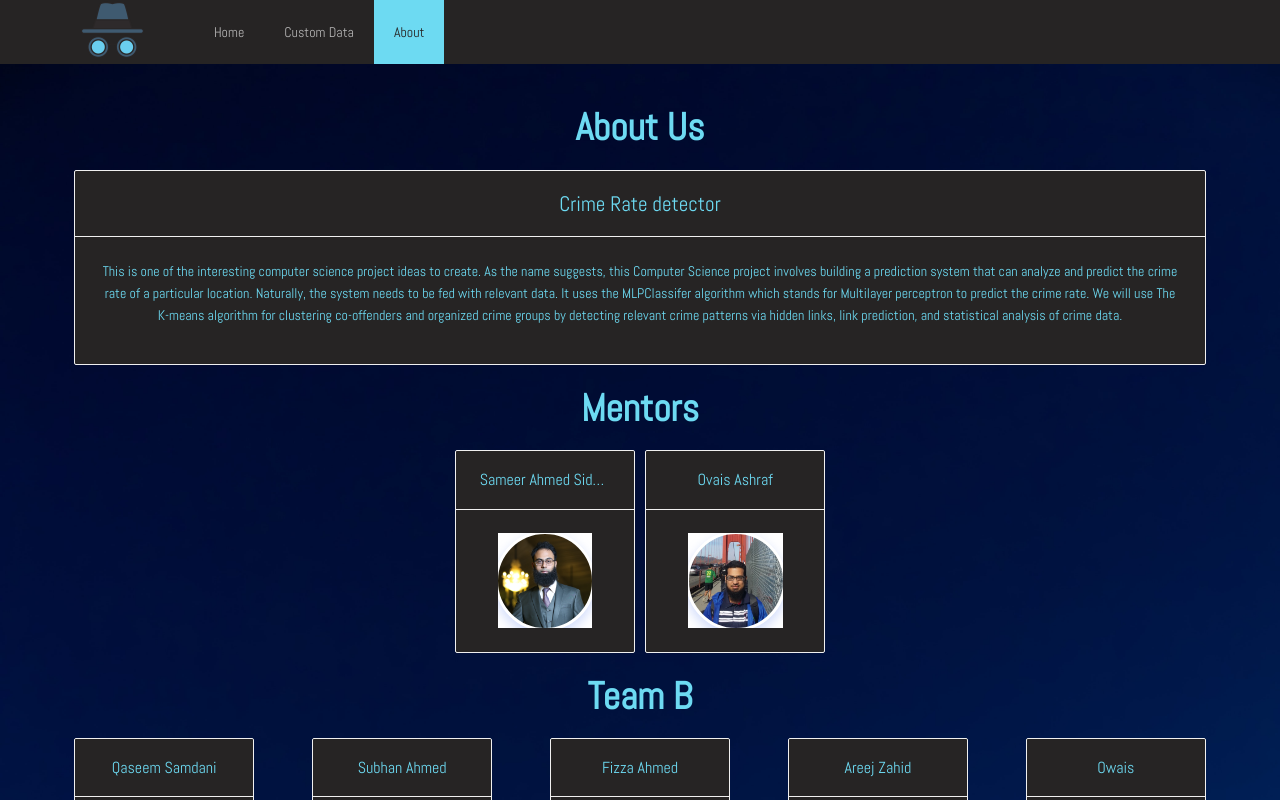
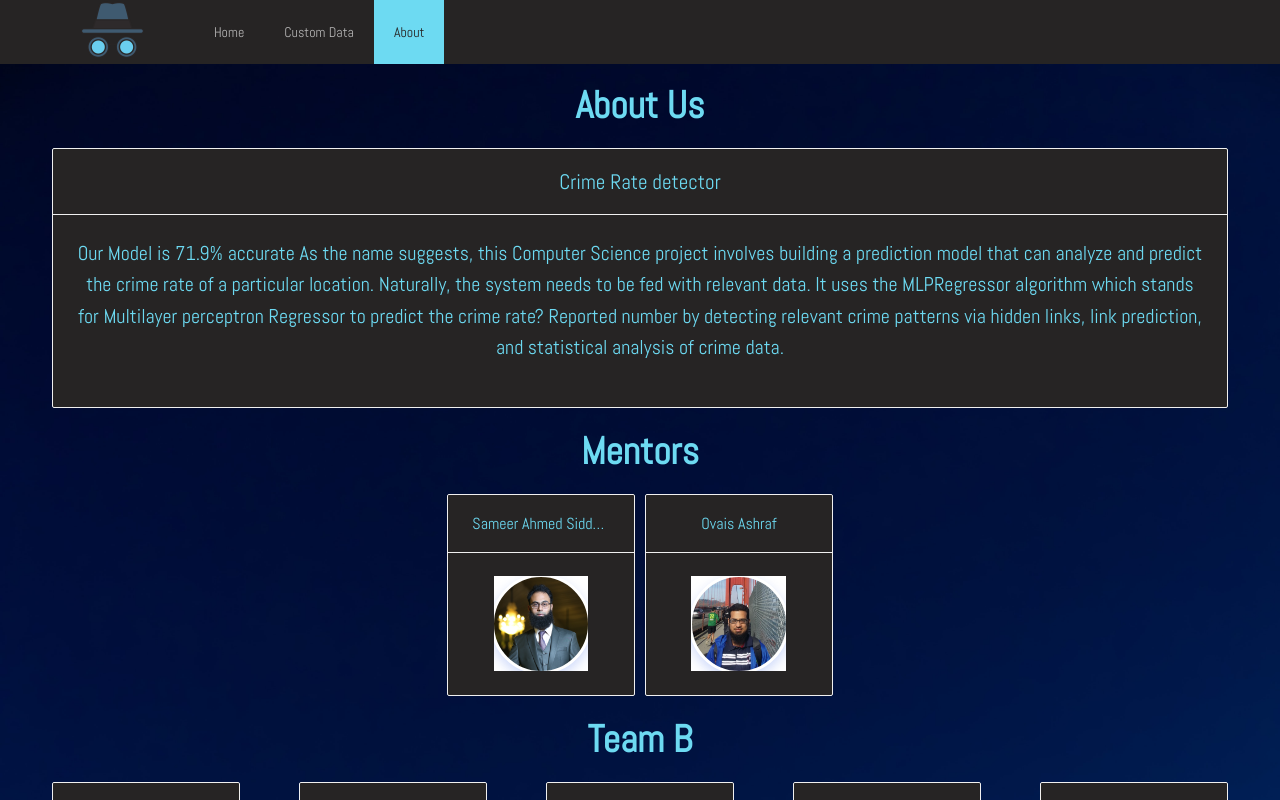
Before and after one commit to subhan97ahmed/Crime-rate-detector, a React (Create React App) app: page /about in a window 1280 px wide. Shown: the top 800 px of the page. Built offline with nearby package versions, Linux system fonts and the light colour scheme; what google-maps-react would draw is missing.

Commit message:
fixed about us font added inputs in App.js

```diff
--- a/src/App.js
+++ b/src/App.js
@@ -1,5 +1,5 @@
 import React, { useState } from "react";
-import { Layout, Input, Typography, Row, Col } from "antd";
+import { Layout, Input, Typography, Row, Col, Select, Button } from "antd";
 import MapContainer from "./components/MapContainer";
 import NavBar from "./components/NavBar";
 import NavLogo from "./components/NavLogo";
@@ -10,6 +10,7 @@ import "./App.less";
 const { Title } = Typography;
 const { Header, Content, Footer } = Layout;
 const { Search } = Input;
+const { Option } = Select;
 
 const txtColor = conColors.txtColor;
 const footerBgColor = conColors.footerBgColor;
@@ -19,12 +20,46 @@ const footerTxtColor = conColors.footerTxtColor;
 function App() {
 
   const [searchedCity, setsearchedCity] = useState('')
+  const [predictionData, setpredictionData] = useState('')
+  const [year, setyear] = useState('')
+  const [month, setmonth] = useState('')
+  const [crimeType, setcrimeType] = useState('')
   const onSearch = (value) => {
     // if(value!==searched){
     setsearchedCity(value);
     // }
   };
+  const OnClickPredict = async () => {
+    // console.log(year)
+    // console.log(month)
+    // console.log(crimeType)
 
+    const requestOptions = {
+      method: 'POST',
+      headers: { 'accept': 'application/json', 'Content-Type': 'application/json' },
+      body: JSON.stringify({
+        year: Number(year),
+        month: Number(month),
+        crimeType: Number(crimeType)
+      })
+    };
+    const response = await fetch('http://crimemodel.herokuapp.com/predicts', requestOptions);
+    const data = await response.json();
+    setpredictionData({
+      year: data.year,
+      month: data.month,
+      crimeType: data.crimeType,
+      prediction: data.prediction,
+      south_prediction: data.south_prediction,
+      east_prediction: data.east_prediction,
+      west_prediction: data.crimeTypewest_prediction,
+      central_prediction: data.central_prediction,
+      malir_prediction: data.malir_prediction
+    });
+
+  };
+
+  console.log(predictionData)
   return (
     <div className="App">
       <Layout>
@@ -46,19 +81,58 @@ function App() {
             className="site-layout-background"
             style={{ padding: "6px", }}
           >
-          <Row gutter={[10,20]}>
+            <Row gutter={[10, 20]}>
               <Col span={24}  >
-                <Title style={{ color: txtColor , textAlign:"center" }}>Crime Rate Detector</Title>
+                <Title style={{ color: txtColor, textAlign: "center" }}>Crime Rate Detector</Title>
               </Col>
+              <Col span={24}>
+                <Row gutter={[5, 7]}>
                   <Col span={24}>
                     <Search
                       placeholder="Enter Area to find Crime Rate"
                       theme="light"
                       onSearch={onSearch}
                       enterButton
-                  // size="middle"
-                style={{ width: "65%", margin:"0 auto",display:"block" }}
+                      size="large"
+                      style={{ width: "65%", margin: "0 auto", display: "block" }}
                     />
+                  </Col>
+                </Row>
+                <Row gutter={[10, 10]} style={{ marginTop: "20px" }}>
+                  <Col xs={24} lg={7}>
+                    <Input placeholder="Year" value={year} type="number" size="large" onKeyDown={() => { }} onChange={e => setyear(e.target.value)} style={{ width: "100%", margin: "0 auto", display: "block" }} />
+                  </Col>
+                  <Col xs={24} lg={7}>
+                    <Select defaultValue="Month" size="large" value={month} onSelect={e => setmonth(e)} style={{ width: "100%", margin: "0 auto", display: "block" }}>
+                      <Option value="1">January</Option>
+                      <Option value="2">February</Option>
+                      <Option value="3">March</Option>
+                      <Option value="4">April</Option>
+                      <Option value="5">May</Option>
+                      <Option value="6">June</Option>
+                      <Option value="7">July</Option>
+                      <Option value="8">August</Option>
+                      <Option value="9">September</Option>
+                      <Option value="10">October</Option>
+                      <Option value="11">November</Option>
+                      <Option value="12">December</Option>
+                    </Select>
+                  </Col>
+                  <Col xs={24} lg={7}>
+                    <Select defaultValue="Crime Type" value={crimeType} size="large" onSelect={e => setcrimeType(e)} style={{ width: "100%", margin: "0 auto", display: "block" }}>
+                      <Option value="1">Bank robbery</Option>
+                      <Option value="2">Car snatching</Option>
+                      <Option value="3">Highway robbery</Option>
+                      <Option value="4">Murder</Option>
+                      <Option value="5">Murder during robbery</Option>
+                      <Option value="6">Murder as target-killing</Option>
+                    </Select>
+                  </Col>
+                  <Col xs={24} lg={3}>
+                    <Button type="primary" size="large" style={{ color: footerBgColor, width: "100%", margin: "0 auto", display: "block" }} onClick={OnClickPredict}>Predict</Button>
+                  </Col>
+
+                </Row>
               </Col>
               <Col span={24} >
                 <MapContainer searchedCity={searchedCity} />
--- a/src/App.less
+++ b/src/App.less
@@ -27,9 +27,7 @@ Menu {
 h1 {
   color: #6ddaf2;
 }
-.site-card-border-less-wrapper{
-  text-align: center;
-}
+
 .teamb {
   margin-top: 10px;
 }
--- a/src/components/MapContainer.js
+++ b/src/components/MapContainer.js
@@ -1,5 +1,5 @@
 import React, { Component, useState } from 'react';
-import { Map, GoogleApiWrapper, Marker, Circle } from 'google-maps-react';
+import { Map, GoogleApiWrapper, Marker, Circle, } from 'google-maps-react';
 import { Spin } from 'antd';
 
 const mapStyles = {
@@ -64,7 +64,7 @@ export class MapContainer extends Component {
     }
     return (
       // console.log(this.state)
-      <div style={{position:"relative", height: "60vh" }}>
+      <div style={{ position: "relative", height: "60vh" }}>
         <Map
           google={this.props.google}
           zoom={zoomno}
@@ -76,15 +76,18 @@ export class MapContainer extends Component {
           bounds={bounds}
 
         >
-          {points.map((point) =>
-            // <div>
-            // {/* <Marker
-            //   title={point.name}
-            //   name={point.name}
-            //   position={{ lat: point.lat, lng: point.lng }} >
-            // </Marker> */}
+          {
+
+            points.map((point) =>
+              //   <div>
+              //     <Marker>
+              //    title={point.name}
+              //    name={point.name}
+              //    position={{ lat: point.lat, lng: point.lng }} >
+              //  </Marker>
               <Circle
-              radius={1000}
+                // name={point.name}
+                radius={10000}
                 center={{ lat: point.lat, lng: point.lng }}
                 onMouseover={() => console.log('mouseover')}
                 onClick={() => console.log('click')}
@@ -96,7 +99,8 @@ export class MapContainer extends Component {
                 fillOpacity={0.2}
               />
               // </div>
-          )}
+            )
+          }
         </Map>
       </div>
     );
@@ -105,7 +109,7 @@ export class MapContainer extends Component {
 
 const loadingSpin = (props) => (
 
-  <div> <Spin style={{ textAlign: "center" }} size="large"></Spin></div>
+  <div style={{ textAlign: "center" }}> <Spin size="large"></Spin></div>
 )
 export default GoogleApiWrapper({
   apiKey: '',
--- a/src/components/NavBar.js
+++ b/src/components/NavBar.js
@@ -1,5 +1,5 @@
+import { Menu } from 'antd';
 import '../App.less';
-import { Menu } from 'antd';
 function NavBar(props) {
 
     const onClickNav=(key) => {
--- a/src/pages/AboutUs.js
+++ b/src/pages/AboutUs.js
@@ -1,13 +1,11 @@
-import "../App.less";
-import bg from "../bg.jpg";
-import { Layout, Typography, Image, Space } from "antd";
+import React from "react";
+import { Layout, Typography, Image, Card, Col, Row } from "antd";
 import NavBar from "../components/NavBar";
 import NavLogo from "../components/NavLogo";
-import log1 from "../logo1.png";
-import { Card } from "antd";
+import bg from "../bg.jpg";
 //colors
 import * as conColors from "../colors";
-import { Col, Row } from "antd";
+import "../App.less";
 
 // images import
 import oimg from '../pictures/o.jpeg'
@@ -18,15 +16,12 @@ import aimg from '../pictures/a.PNG'
 import msimg from '../pictures/ms.PNG'
 import moimg from '../pictures/mo.PNG'
 
-
-
-const { Title } = Typography;
+const { Title, Paragraph } = Typography;
 const { Header, Content, Footer } = Layout;
 
 const txtColor = conColors.txtColor;
 const footerBgColor = conColors.footerBgColor;
 const footerTxtColor = conColors.footerTxtColor;
-const cardcolor = conColors.cardcolor;
 
 const cardStyle = {
   textAlign: 'center',
@@ -52,10 +47,9 @@ function AboutUs() {
             backgroundSize: 'cover'
           }}
         >
-          <div style={{ margin: "16px 0" }}></div>
           <div
             className="site-layout-background"
-            style={{ padding: "24px" }}
+            style={{ padding: "2px", margin: "16px 0" }}
           >
             <div style={{ textAlign: "center" }}>
               <Title style={{ color: txtColor }}>About Us</Title>
@@ -73,24 +67,23 @@ function AboutUs() {
                     backgroundColor: footerBgColor,
                   }}
                 >
-                  <p
+                  <Paragraph
+                    // fontSize={20}
                     style={{
                       textAlign: "center",
                       color: txtColor,
+                      fontSize: "20px"
                     }}
                   >
-                    This is one of the interesting computer science project
-                    ideas to create. As the name suggests, this Computer
-                    Science project involves building a prediction system that
-                    can analyze and predict the crime rate of a particular
+                    Our Model is 71.9% accurate
+                    As the name suggests, this Computer Science project involves building a prediction model that can
+                    analyze and predict the crime rate of a particular
                     location. Naturally, the system needs to be fed with
-                    relevant data. It uses the MLPClassifer algorithm which
-                    stands for Multilayer perceptron to predict the crime
-                    rate. We will use The K-means algorithm for clustering
-                    co-offenders and organized crime groups by detecting
-                    relevant crime patterns via hidden links, link prediction,
+                    relevant data. It uses the MLPRegressor algorithm which
+                    stands for Multilayer perceptron Regressor to predict the crime
+                    rate? Reported number by detecting relevant crime patterns via hidden links, link prediction,
                     and statistical analysis of crime data.
-                  </p>
+                  </Paragraph>
                 </Card>
               </div>
               <div style={{ textAlign: 'center', marginTop: "20px" }}>
```
Also changed, not shown: src/components/NavLogo.js (+3 -3 lines), src/pages/CustomData.js (+5 -6 lines). Lines whose indentation alone changed are shown as unchanged.
